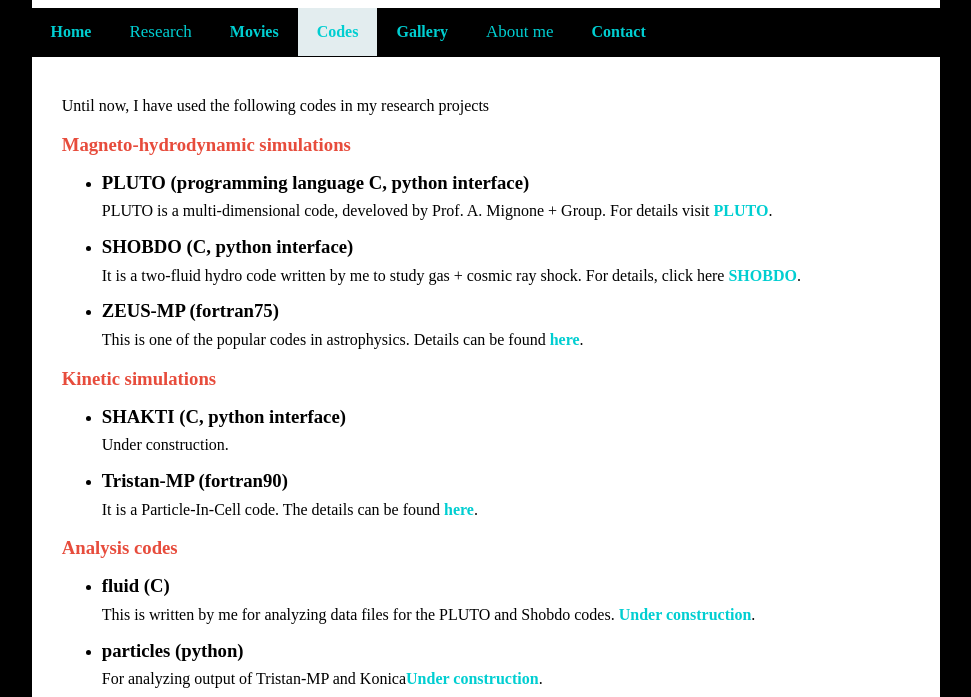
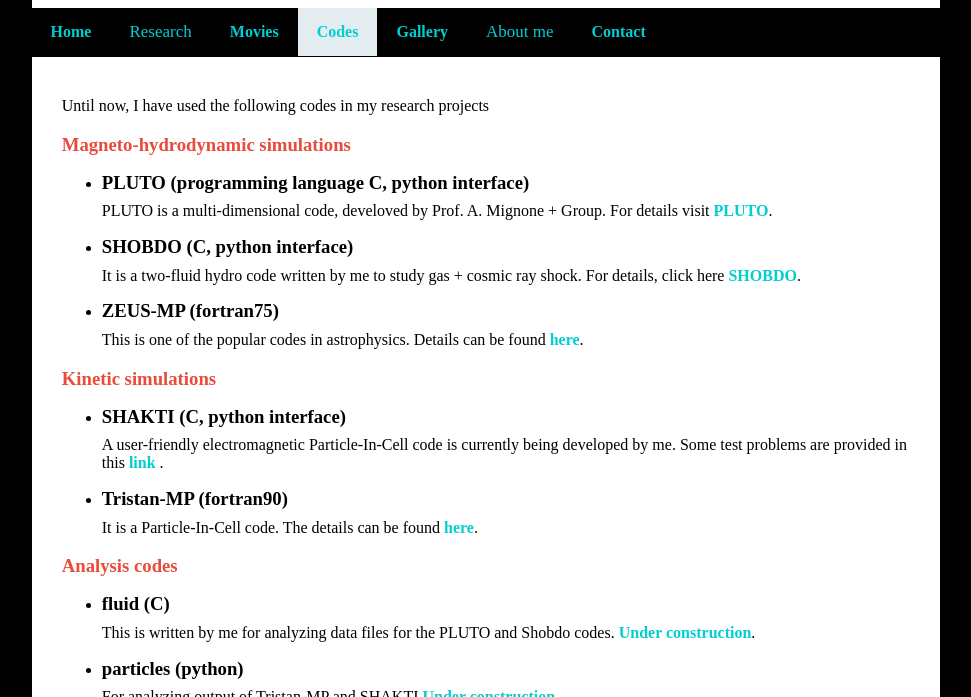
Before and after one commit to gupta-siddhartha/gupta-siddhartha.github.io, a plain HTML site: page index.html in a window 1280 px wide. Both pictures are taken after a click on the link "Codes". Shown: the part 103-800 px from the top of the page, without its empty margins (154-1125 px from the left). Drawn offline with Linux system fonts and the light colour scheme.

Commit message:
Update index.html

```diff
--- a/index.html
+++ b/index.html
@@ -483,7 +483,7 @@ Ref.</br>
   <h3><font color="#e74c3c">Kinetic simulations</font> </h3>
    <ul>
   <li> <h3 style="line-height:2px">SHAKTI (C, python interface)</h3> </li>
-  <p style=" max-width:100%;"> Under construction.</p>
+  <p style=" max-width:100%;"> A user-friendly electromagnetic Particle-In-Cell code is currently being developed by me. Some test problems are provided in this <a href="SHAKTI/shakti.html"> link </a>.</p>
   <li> <h3 style="line-height:2px">Tristan-MP (fortran90)</h3> </li>
   <p style=" max-width:100%;"> It is a Particle-In-Cell code. The details can be found <a href="https://github.com/ntoles/tristan-mp-pitp">here</a>.</p>
    </ul>
@@ -493,7 +493,7 @@ Ref.</br>
   <li> <h3 style="line-height:2px">fluid (C)</h3> </li>
   <p style=" max-width:100%;"> This is written by me for analyzing data files for the PLUTO and Shobdo codes. <a href="AA">Under construction</a>.</p>
   <li> <h3 style="line-height:2px">particles (python)</h3> </li>
-  <p style=" max-width:100%;"> For analyzing output of Tristan-MP and Konica<a href="AA">Under construction</a>.</p>
+  <p style=" max-width:100%;"> For analyzing output of Tristan-MP and SHAKTI <a href="AA">Under construction</a>.</p>
    </ul>
 
   <h3><font color="#e74c3c">Visualizations</font> </h3>
```
